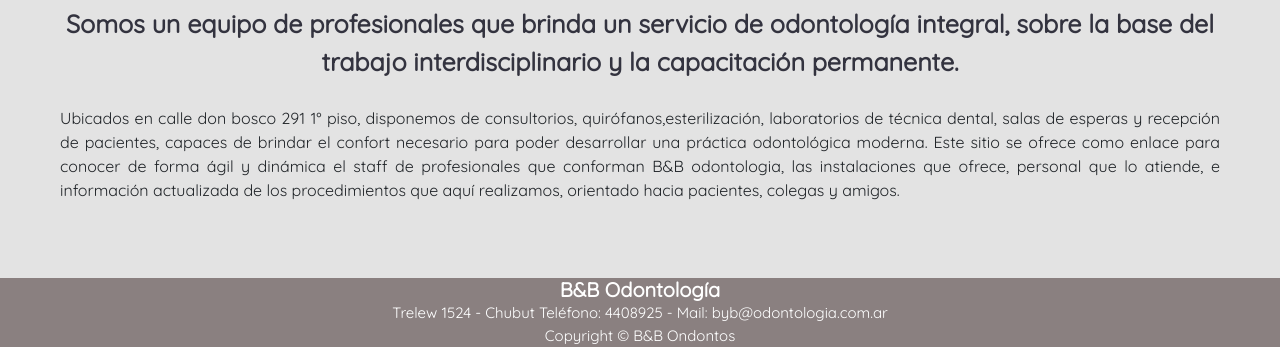
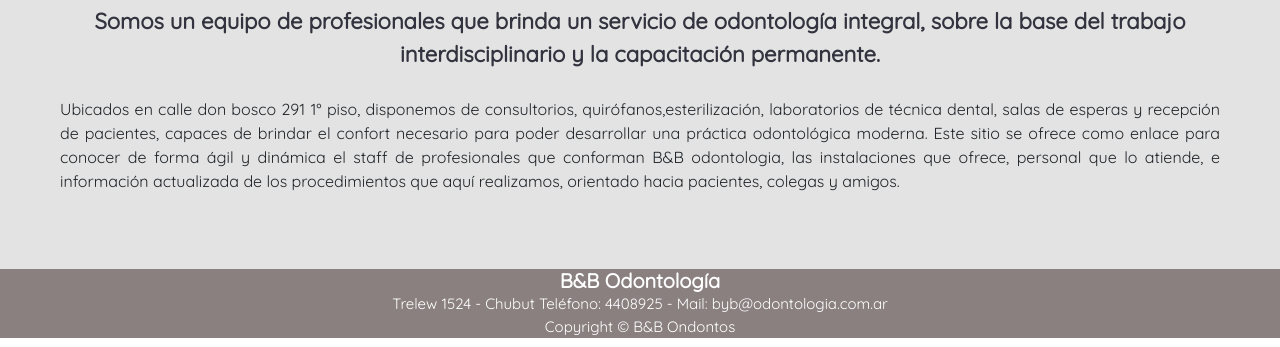
Before and after one commit to antonelladeff/web, a website: page index.html in a window 1280 px wide. Shown: the part 743-1090 px from the top of the page. Drawn offline with nearby package versions, Linux system fonts and the light colour scheme.

Commit message:
entrega del proyecto final

```diff
--- a/scss/_main.scss
+++ b/scss/_main.scss
@@ -1,4 +1,4 @@
-/* ------------------------------- Home --------------------------------------- */
+/* -------------------------- Home ----------------------------------- */
 .padreimg {
 	img {
 		margin: 0 auto;
@@ -25,7 +25,7 @@
 
 .primerparrafo {
 	font-weight: bold;
-	font-size: 25px;
+	font-size: 22px;
 	text-align: center;
 	color: rgb(51, 51, 63);
 }
@@ -36,7 +36,7 @@
 
 }
 
-/* ------------------------------- Consultorio--------------------------------------- */
+/* ------------------------- Consultorio------------------------------------- */
 .boxpadre {
 	display: grid;
 	grid-template-columns: repeat(auto-fit, minmax(300px, 1fr));
@@ -97,7 +97,7 @@
 	color: $colorsecundario;
 }
 
-/* ------------------------------- Nosotros --------------------------------------- */
+/* ----------------------- Nosotros --------------------------- */
 .somos {
 	margin-top: 2%;
 	margin-bottom: 2%;
@@ -126,8 +126,6 @@
 p {
 	text-align: center;
 }
-
-
 
 .profesionales {
 	width: 100vw;
@@ -218,8 +216,6 @@
 	border: 2px solid rgb(13, 13, 14);
 	border-radius: 10px;
 	color: $colorsecundario;
-
-
 }
 
 .tituloFormulario {
```
Also changed, not shown: css/estilos.css, 1 other file.
